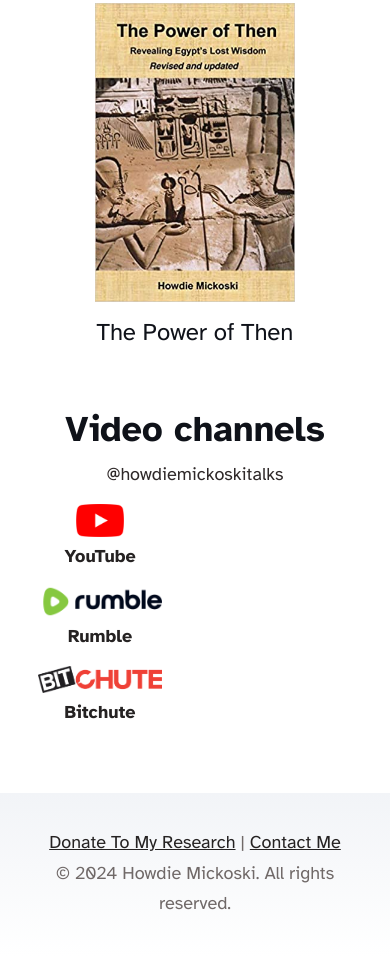
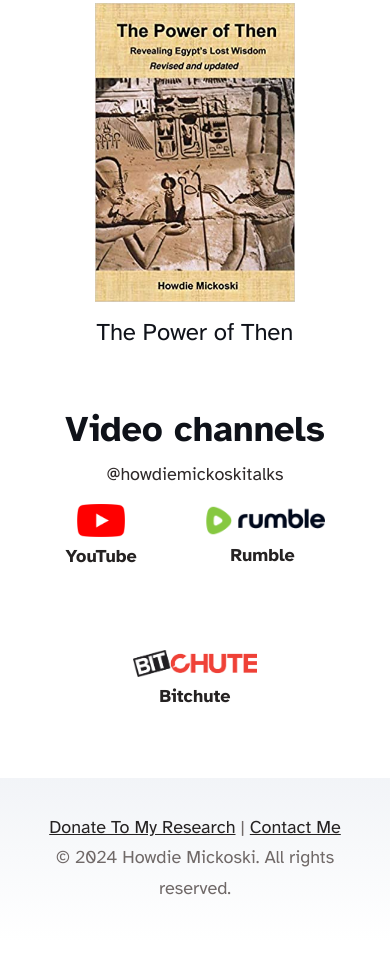
Before and after one commit to OJNyb/howdie, an Astro site: page / in a window 390 px wide. Shown: the part 3131-4088 px from the top of the page. Built offline with nearby package versions, Linux system fonts and the light colour scheme; Astro itself is replaced by a stand-in of ours.

Commit message:
Fix mobile view bugs

```diff
--- a/src/layouts/BlogPost.astro
+++ b/src/layouts/BlogPost.astro
@@ -15,7 +15,6 @@
     <BaseHead title={title} description={description} />
     <style>
       main {
-        max-width: 100%;
         margin: 0;
         padding: 64px 32px;
       }
--- a/src/pages/blog/index.astro
+++ b/src/pages/blog/index.astro
@@ -17,7 +17,7 @@
     <BaseHead title={SITE_TITLE} description={SITE_DESCRIPTION} />
     <style>
       main {
-        width: 960px;
+        max-width: 960px;
         padding: 64px 32px;
       }
       ul {
--- a/src/pages/index.astro
+++ b/src/pages/index.astro
@@ -17,21 +17,6 @@
     display: flex;
     flex-direction: column;
     align-items: center;
-  }
-  .social-link {
-    display: inline-flex;
-    flex-direction: column;
-    align-items: center;
-    background-color: #fff;
-    width: 200px;
-    font-weight: 600;
-    font-size: 1em;
-
-    padding: 12px 0 0;
-    text-decoration: none;
-  }
-  .social-link img {
-    margin-bottom: 6px;
   }
 
   .community {
@@ -61,6 +46,29 @@
   }
   .community a:hover {
     text-decoration: underline;
+  }
+  .social-box {
+    display: flex;
+    align-items: center;
+    justify-content: center;
+    flex-wrap: wrap;
+    gap: 64px;
+    padding: 0 64px;
+  }
+  .social-link {
+    display: inline-flex;
+    flex-direction: column;
+    align-items: center;
+    background-color: #fff;
+
+    font-weight: 600;
+    font-size: 1em;
+
+    padding: 12px 0 0;
+    text-decoration: none;
+  }
+  .social-link img {
+    margin-bottom: 6px;
   }
 </style>
 
@@ -94,7 +102,7 @@
       <section>
         <h2>Video channels</h2>
         <span>@howdiemickoskitalks</span>
-        <div>
+        <div class="social-box">
           <a
             href="https://www.youtube.com/channel/UC2H-CUHTboLh8mumJU7HRYg"
             target="_blank"
```
